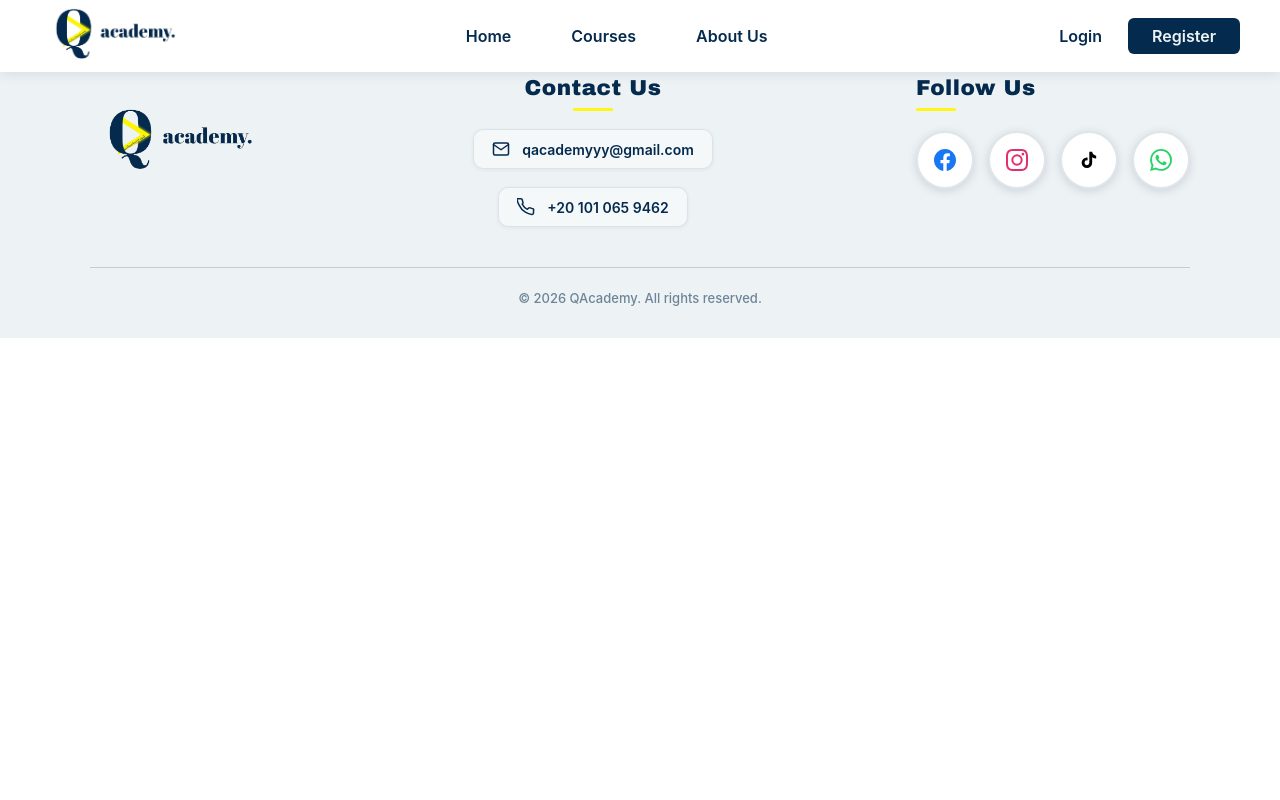
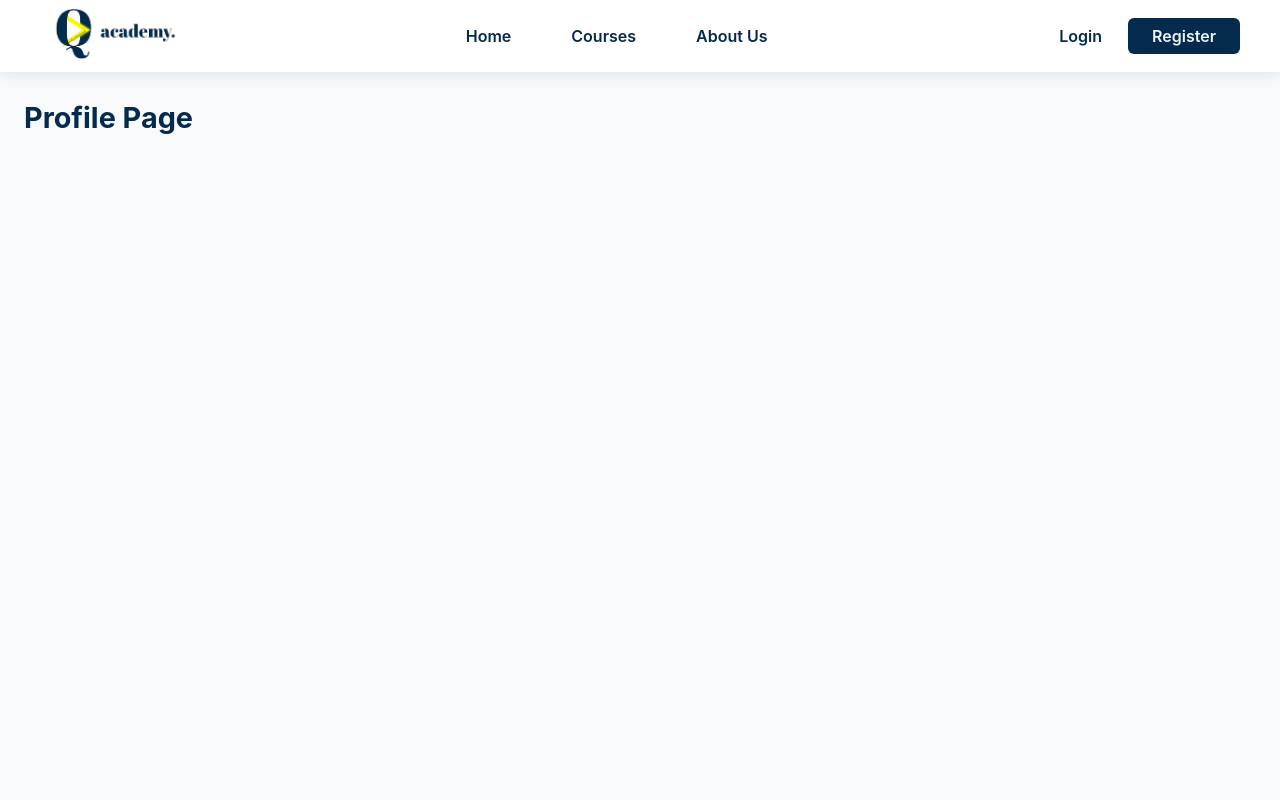
Before and after one commit to Yasmineeibrahim/QacademyV2, a React (Vite) app in the folder frontend/: page /profile in a window 1280 px wide. Shown: the top 800 px of the page. Built offline with nearby package versions, Linux system fonts and the light colour scheme.

Commit message:
profile page and courses page routes

```diff
--- a/frontend/src/App.jsx
+++ b/frontend/src/App.jsx
@@ -11,8 +11,9 @@ import Footer from './components/footer/footer'
 import './App.css'
 import LoginPage          from './pages/loginpage/loginPage'
 import RegisterPage       from './pages/registerpage/registerpage'
-import AboutUs from './pages/about/AboutUs'
+import AboutUs from './pages/aboutPAGE/AboutUs'
 import ProfilePage from './pages/profilepage/profilePage'
+import StudentCourses from './pages/studentCoursesPage/studentCourses'
 
 function HomePage() {
   return (
@@ -40,6 +41,7 @@ function AppContent() {
         <Route path="/register"      element={<RegisterPage />} />
         <Route path="/about" element={<AboutUs />} />
         <Route path="/profile" element={<ProfilePage />} />
+        <Route path="/my-courses" element={<StudentCourses />} />
       </Routes>
       {!isAuthPage && <Footer />}
     </>
--- a/frontend/src/pages/profilepage/profilePage.css
+++ b/frontend/src/pages/profilepage/profilePage.css
@@ -0,0 +1,14 @@
+.simple-page {
+	min-height: 100vh;
+	padding-top: 100px;
+	padding-left: 24px;
+	padding-right: 24px;
+	background: #f7f9fb;
+}
+
+.simple-page__title {
+	margin: 0;
+	color: #042a4e;
+	font-size: 1.8rem;
+	font-weight: 700;
+}
--- a/frontend/src/pages/profilepage/profilePage.jsx
+++ b/frontend/src/pages/profilepage/profilePage.jsx
@@ -1,8 +1,11 @@
 import React from 'react'
+import './profilePage.css'
 
 const ProfilePage = () => {
   return (
-    <div>Profile Page</div>
+    <main className="simple-page">
+      <h1 className="simple-page__title">Profile Page</h1>
+    </main>
   )
 }
 
--- /dev/null
+++ b/frontend/src/pages/studentCoursesPage/studentCourses.css
@@ -0,0 +1,14 @@
+.simple-page {
+  min-height: 100vh;
+  padding-top: 100px;
+  padding-left: 24px;
+  padding-right: 24px;
+  background: #f7f9fb;
+}
+
+.simple-page__title {
+  margin: 0;
+  color: #042a4e;
+  font-size: 1.8rem;
+  font-weight: 700;
+}
--- /dev/null
+++ b/frontend/src/pages/studentCoursesPage/studentCourses.jsx
@@ -0,0 +1,12 @@
+import React from 'react'
+import './studentCourses.css'
+
+const StudentCourses = () => {
+  return (
+    <main className="simple-page">
+      <h1 className="simple-page__title">My Courses</h1>
+    </main>
+  )
+}
+
+export default StudentCourses
```
